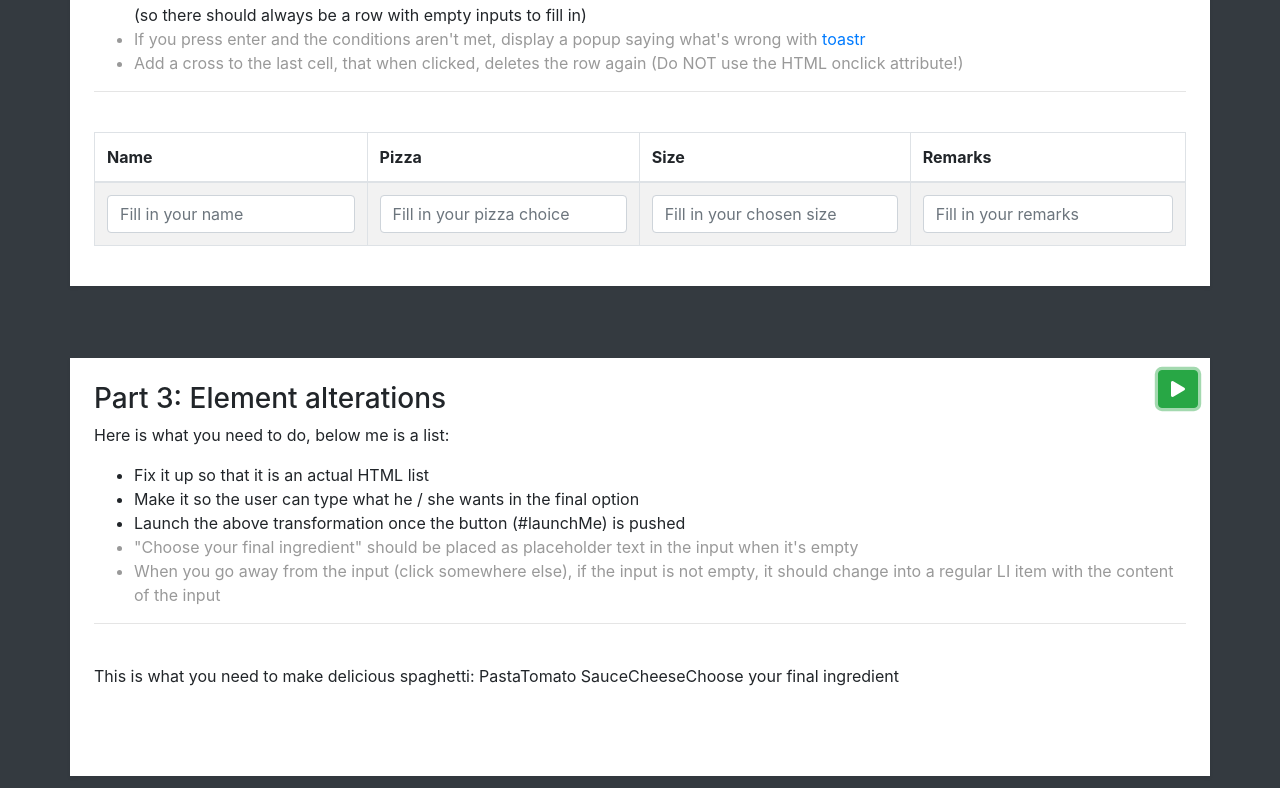
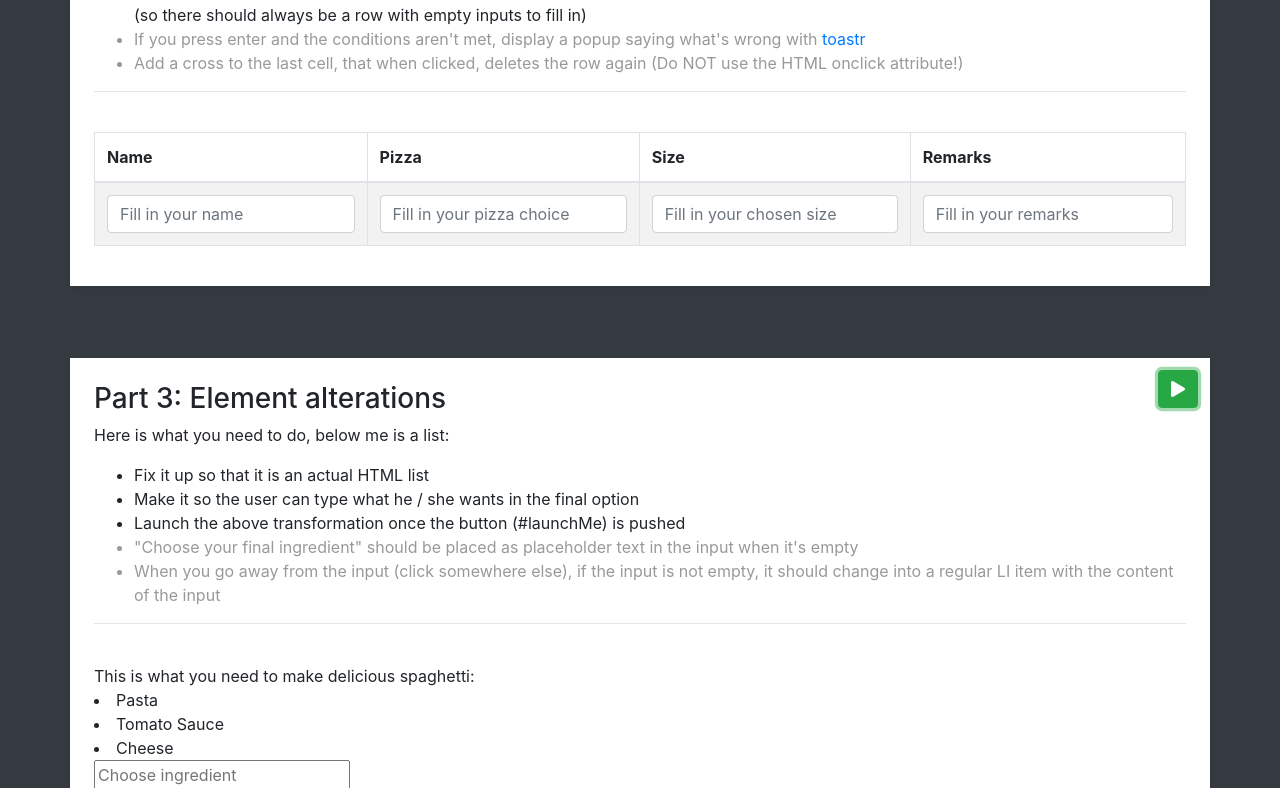
Before and after one commit to jasmine8711/starting-javascript, a plain HTML site: page index.html in a window 1280 px wide. Both pictures are taken after a click on the button 1178 px from the left and 1341 px from the top of the page. Shown: the part 953-1741 px from the top of the page. Drawn offline with nearby package versions, Linux system fonts and the light colour scheme.

Commit message:
part3 works

```diff
--- a/index.html
+++ b/index.html
@@ -30,7 +30,8 @@
                 <p>In this exercise, you will go over the different blocks, read the instructions and apply the
                     necessary javascript code to get to the result.
                     <br>You are not allowed to write anything outside the script tags provided. So keep your code in
-                    there!</p>
+                    there!
+                </p>
 
                 <h5>How to do these exercies:</h5>
                 <ul>
@@ -50,7 +51,8 @@
                 <p>Below this, you have an input, here's what you need to do:
                     <ul>
                         <li>When you type something in the greetingsBox, The bordered box should fill with what you
-                            typed</li>
+                            typed
+                        </li>
                         <li>When you empty out the input box, show a "sorry nothing to show" message or a funny text
                         </li>
                     </ul>
@@ -140,6 +142,7 @@
             </div>
             <script>
                 let table = document.getElementById('pizzaOrders');
+                let oldRow = document.getElementById('emptyRow');
 
                 function inputChange(inputs) {
                     for (let i = 0; i < inputs.length; i++) {
@@ -175,7 +178,12 @@
                                 class="form-control"
                                 placeholder="Fill in your remarks">`;
                                 btn.innerHTML = ` <button>Delete</button>`;
-
+                                btn.onclick = () => {
+                                    if (btn != null) {
+                                        let tbody = document.getElementsByTagName('tbody');
+                                        tbody[0].removeChild(newRow);
+                                    }
+                                }
 
                                 inputChange([w, x, y, z].map(x => x.firstChild));
                             } else if (key == 13) {
@@ -210,15 +218,53 @@
                 <button id="launchMe"
                     class="btn btn-success play-button"><i class="fa fa-play"></i></button>
                 <p id="listHolder">This is what you need to make delicious spaghetti:
-                    <span>Pasta</span><span>Tomato Sauce</span><span>Cheese</span><span>Choose your final
-                        ingredient</span></p>
+                    <span>Pasta</span>
+                    <span>Tomato Sauce</span>
+                    <span>Cheese</span>
+                    <span>Choose your final
+                        ingredient</span>
+                </p>
 
                 <br>
                 <br>
 
             </div>
             <script>
-            // Write your code here
+                let p = document.getElementById('listHolder');
+                let span = document.getElementById('listHolder').children;
+                //console.log(span[3]);
+                let btnLaunch = document.getElementById('launchMe');
+                btnLaunch.onclick = () => {
+                    //creat ul
+                    let ul = document.createElement('ul');
+                    // put ul in p
+                    p.insertBefore(ul, null);
+                    //creat 4 li
+
+
+                    //?????  list inside span! doesn't work
+
+                    for (let i = 0; i < 3; i++) {
+                        console.log(span[i].parentElement.lastElementChild);
+                        function spanToList() {
+                            span[i].innerHTML = `<li> ${span[i].textContent}</li>`;
+                        }
+                        let newList = spanToList();
+                    }
+
+                    //creat input
+                    span[3].innerHTML = `<input type="text" id="ingredient"
+                                placeholder="Choose ingredient">`;
+                    let ingredientInput = document.getElementById('ingredient');
+
+                    ingredientInput.onblur = () => {
+                        if (ingredientInput.value != '') {
+                            console.log("");
+                            ingredientInput.parentElement.innerHTML = `<li>${ingredientInput.value}</li>`;
+                        }
+                    }
+                }
+
             </script>
         </div>
         <!-- END OF Part 3 -->
@@ -230,7 +276,8 @@
                 <p>Below this, you have a table with some random data, here's what you need to do:
                     <ul>
                         <li>When you type something in the searchInput, the table rows need to be filtered by the typed
-                            text</li>
+                            text
+                        </li>
                         <li>Add checkboxes to each header (thead -> th ) when unchecked the columns disappear from the
                             table (default = checked)</li>
                         <li class="bonus">Highlight the found text in the table row</li>
@@ -417,11 +464,13 @@
                     var searchString = event.target.value;
                     highlightAndHideInTable(searchString, targetTable);
                 });
+
                 function highlightAndHideInTable(searchString, targetTable) {
                     removeHighlighSpans(targetTable);
                     hideRows(searchString, targetTable);
                     highlightWords(searchString, targetTable);
                 }
+
                 function hideRows(searchString, targetTable) {
                     // We start at 1 to skip the header row
                     // Might be cleaner to check if we are in a thead or accept a flag, maybe we want to search the head as well?
@@ -429,26 +478,31 @@
                         hideRow(searchString, targetTable.rows[k]);
                     }
                 }
+
                 function hideRow(searchString, row) {
                     // If the row does not contain the searchstring we add the hide class
                     row.classList.toggle("hide", !rowContains(searchString, row));
                 }
+
                 function rowContains(searchString, row) {
                     for (var k = 0; k < row.cells.length; k++)
                         if (row.cells[k].innerHTML.indexOf(searchString) !== -1)
                             return true;
                     return false;
                 }
+
                 function highlightWords(searchString, targetTable) {
                     for (var k = 0; k < targetTable.rows.length; k++) {
                         highlightWordsInRow(searchString, targetTable.rows[k]);
                     }
                 }
+
                 function highlightWordsInRow(searchString, row) {
                     for (var k = 0; k < row.cells.length; k++) {
                         highlightWordsInCell(searchString, row.cells[k]);
                     }
                 }
+
                 function highlightWordsInCell(searchString, cell) {
                     cell.innerHTML = cell.innerHTML.split(searchString).join("<span class='highlight'>" + searchString + "</span>");
                 }
@@ -458,6 +512,7 @@
                         unwrap(table.querySelector('.highlight'));
                     }
                 }
+
                 function unwrap(element) {
                     while (element.firstChild) {
                         element.parentNode.insertBefore(element.firstChild, element);
@@ -481,7 +536,24 @@
                     class="block"></div>
             </div>
             <script>
-            // Write your code here
+                const box = document.getElementById('moveAnimation');
+                let widthBox = document.querySelectorAll('div.row')[0].offsetWidth;
+                let widthItem = box.offsetWidth;
+                //total distance
+                let width = widthBox - widthItem;
+                console.log(width / 2 / 30);
+                // every frame need to move this much px
+                //  everyFrameDistance = width / 2 / 30;
+                // oneFramePerSecond = 1000 / 30;
+                let id = setInterval(frame, 33.33);
+                let pos = 0;
+                function frame(pos) {
+                    pos += 15.2;
+                    box.style.left = pos + 'px';
+                }
+                if (pos == width) {
+                    clearInterval(id);
+                }
             </script>
         </div>
         <!-- END OF Part 5 -->
@@ -499,7 +571,7 @@
                     class="block"></div>
             </div>
             <script>
-            // Write your code here
+                // Write your code here
             </script>
         </div>
         <!-- END OF Part 6 -->
@@ -509,7 +581,8 @@
             <div class="col-12 bg-white shadow-sm p-4 mx-auto mt-4">
                 <h3>Part 7: Sliiiiiders</h3>
                 <p>Recreate this very intuitive user interface. Insert the DOM nodes (html elements) using
-                    document.createElement();</p>
+                    document.createElement();
+                </p>
                 <img src="../input.gif"
                     alt="Interface" />
                 <hr />
@@ -518,7 +591,7 @@
                 <div id="target"></div>
             </div>
             <script>
-            // Write your code here
+                // Write your code here
             </script>
         </div>
         <!-- END OF Part 7 -->
@@ -535,7 +608,7 @@
                 <div id="target2"></div>
             </div>
             <script>
-            // You can put at most one line here
+                // You can put at most one line here
             </script>
         </div>
         <!-- END OF Part 8 -->
```
